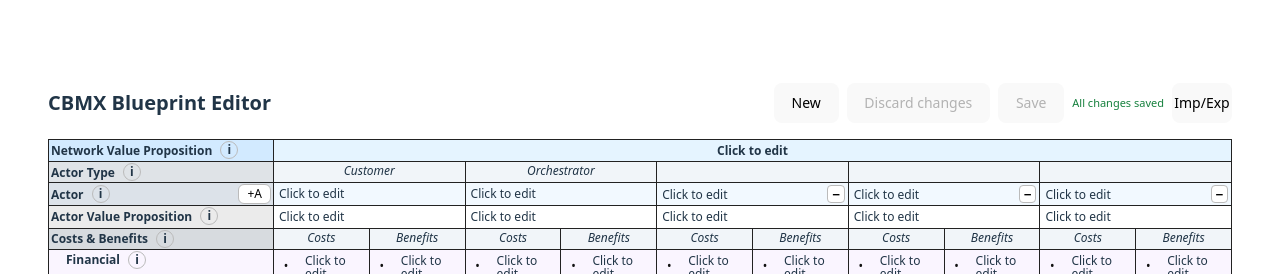
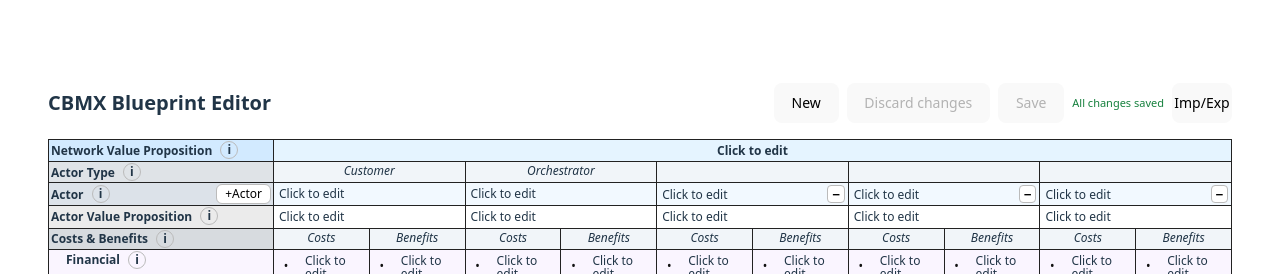
Before and after one commit to bbkaya/cbmx, a React (Vite) app: page / in a window 1280 px wide. Shown: the top 274 px of the page. Built offline with nearby package versions, Linux system fonts and the light colour scheme.

Commit message:
Update CBMXTable.tsx

```diff
--- a/src/components/cbmx/CBMXTable.tsx
+++ b/src/components/cbmx/CBMXTable.tsx
@@ -402,7 +402,7 @@ const processSlots = useMemo(() => {
                       whiteSpace: "nowrap",
                     }}
                   >
-                    +A
+                    +Actor
                   </button>
                 ) : null}
               </div>
```
